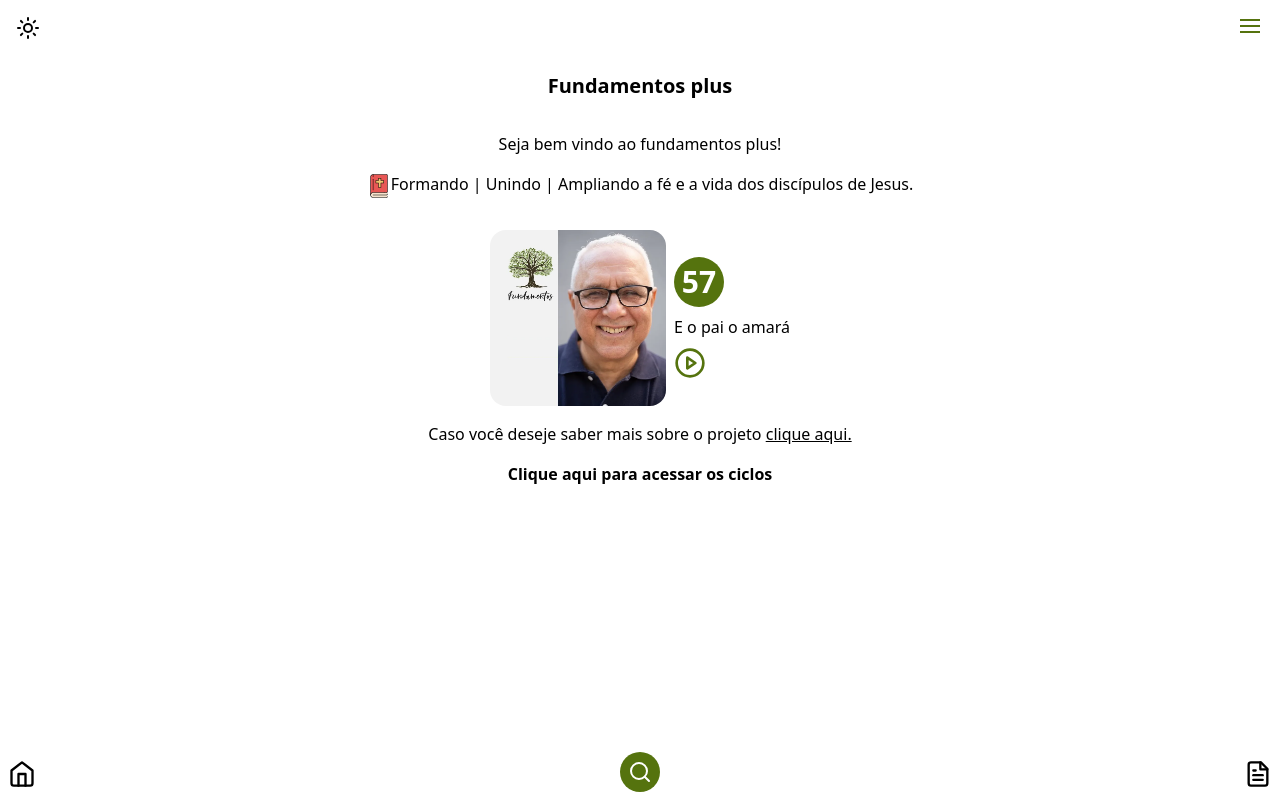
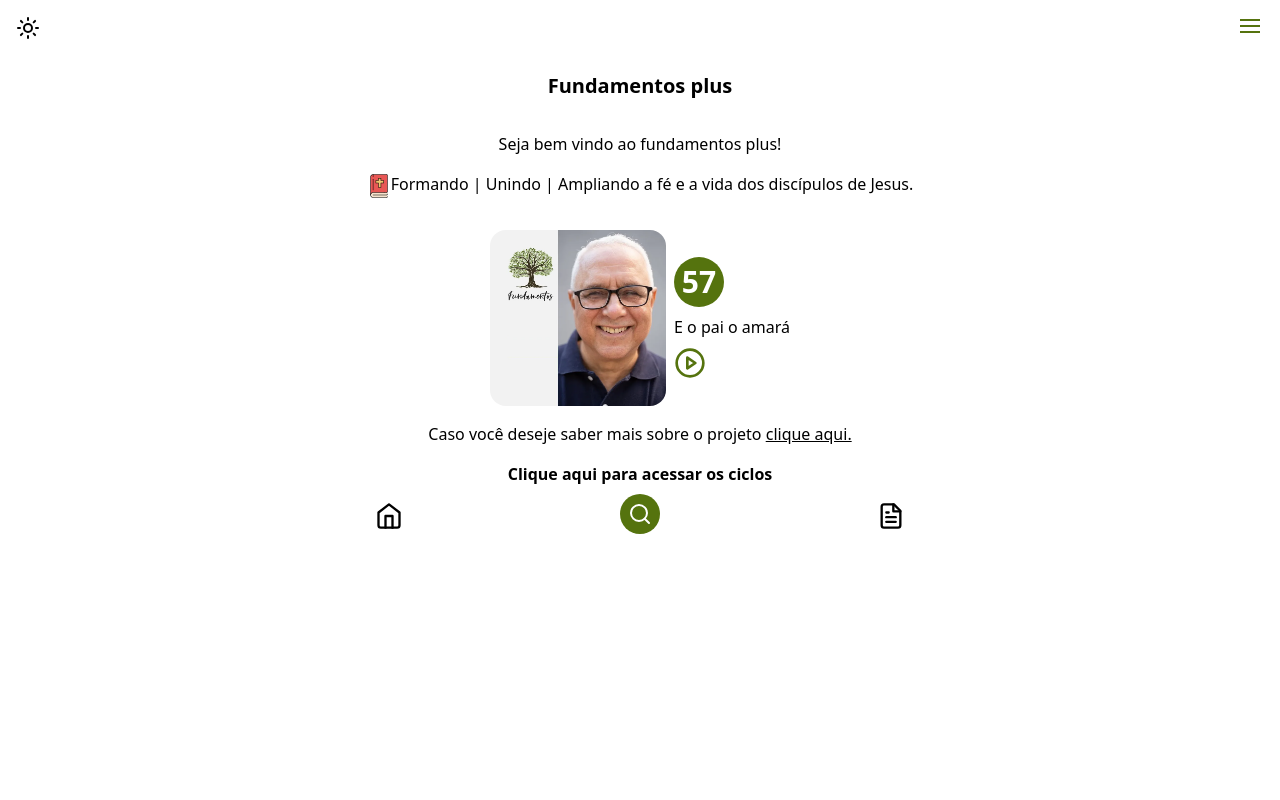
Before and after one commit to JoaoEmanuell/fundamentos-plus-web, a Next.js app: page / in a window 1280 px wide. Built offline with nearby package versions, Linux system fonts and the light colour scheme.

Commit message:
fix: HomeFooter position

```diff
--- a/src/components/body/Home.tsx
+++ b/src/components/body/Home.tsx
@@ -26,19 +26,16 @@ export function HomeComponent() {
         'hidden'
     )
     const mainHomeVisibleRef = useRef<HTMLDivElement | null>(null)
-    const [footerPosition, setFooterPosition] = useState('bottom-0 left-0')
 
     const clickHome = () => {
         setCyclesVisible('hidden')
         setMainHomeVisible('visible')
-        setFooterPosition('bottom-0') // Reset footer position
         window.scrollTo(0, 0) // User go to page top
     }
 
     const clickCycles = () => {
         setMainHomeVisible('hidden')
         setCyclesVisible('visible')
-        setFooterPosition('align-bottom	left-0') // Reset footer position
     }
 
     useEffect(() => {
@@ -67,7 +64,6 @@ export function HomeComponent() {
                         </div>
                     )
                 })
-            setFooterPosition('bottom-0') // Reset footer position
         }
         // get the last lesson registered in application
         const origin = new URL(window.location.href).origin
@@ -108,7 +104,6 @@ export function HomeComponent() {
                         </p>
                     </CenterDiv>
                 )
-                setFooterPosition('bottom-0') // Reset footer position
             })
     }, [])
 
@@ -156,11 +151,7 @@ export function HomeComponent() {
                 {cyclesVisible === 'hidden' ? null : <Cycles />}
             </CenterDiv>
 
-            <HomeFooter
-                clickHome={clickHome}
-                clickCycles={clickCycles}
-                footerPosition={footerPosition}
-            />
+            <HomeFooter clickHome={clickHome} clickCycles={clickCycles} />
         </main>
     )
 }
--- a/src/components/ui/HomeFooter.tsx
+++ b/src/components/ui/HomeFooter.tsx
@@ -3,15 +3,12 @@ import { Home, FileText, Search } from 'lucide-react'
 interface footerInterface {
     clickHome?: () => void
     clickCycles?: () => void
-    footerPosition?: string
 }
 
 export function HomeFooter(props: footerInterface) {
     const iconsClassName = 'cursor-pointer hover:scale-110 transition-all'
     return (
-        <footer
-            className={`absolute flex justify-between w-full px-2 align-bottom left-0 ${props.footerPosition}`}
-        >
+        <footer className={`flex justify-between w-full px-2 left-0 mt-4 `}>
             <Home
                 onClick={props.clickHome}
                 className={iconsClassName}
```
